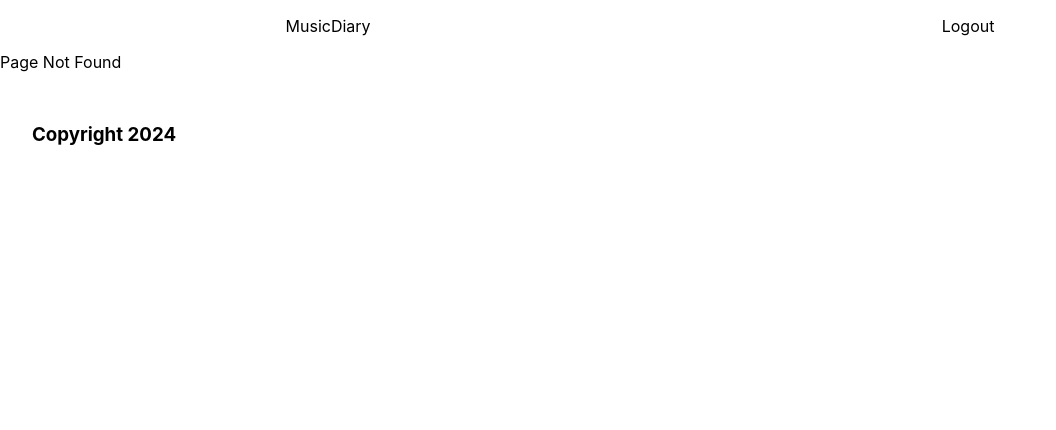
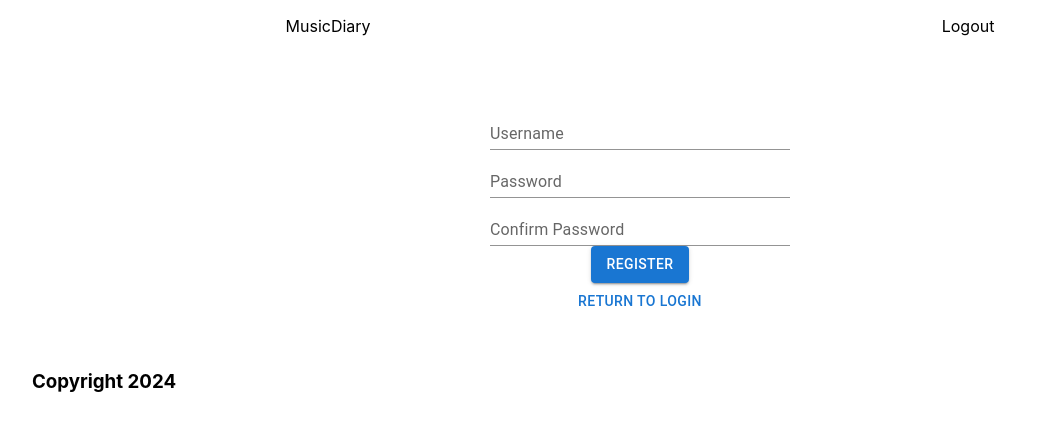
Before and after one commit to MusicDiaryDB/diary-frontend, a React (Create React App) app: page /register in a window 1280 px wide. Before the commit this address had no page. Shown: the top 430 px of the page, without its empty margins (0-1056 px from the left). Built offline with nearby package versions, Linux system fonts and the light colour scheme.

Commit message:
Implemented and cleaned up login/registration pages (reg and admin)

```diff
--- a/package.json
+++ b/package.json
@@ -21,6 +21,7 @@
     "@types/react-dom": "^18.3.1",
     "axios": "^1.7.7",
     "d3": "^7.9.0",
+    "d3.js": "^0.0.2-security",
     "react": "^18.3.1",
     "react-dom": "^18.3.1",
     "react-router-dom": "^6.27.0",
--- a/src/App.tsx
+++ b/src/App.tsx
@@ -6,6 +6,7 @@ import AppFooter from "./pages/components/layout/AppFooter";
 import Login from "./pages/Login";
 import DiaryEntries from "./pages/DiaryEntries";
 import Management from "./pages/Management";
+import Register from "./pages/Register";
 import { QueryClient, QueryClientProvider } from "@tanstack/react-query";
 import SongsAlbums from "./pages/SongsAlbums";
 import FriendsList from "./pages/FriendsList";
@@ -55,6 +56,7 @@ function App() {
           <Route path="/admin/aggregate-graph" element={<Graph />} />
 
           <Route path="/" element={<Login />} />
+          <Route path="/register" element={<Register />} />
           <Route path="*" element={<div>Page Not Found</div>} />
         </Routes>
 
--- /dev/null
+++ b/src/assets/css/pages/Register.css
@@ -0,0 +1,15 @@
+.registerPage {
+    display: flex;
+    flex-direction: column;
+    align-items: center;
+    margin-top: 50px;
+  }
+
+  .registerField {
+    margin: 10px 0;
+    width: 300px;
+  }
+
+  .loginField {
+    margin-top: 20px;
+  }
--- a/src/assets/services/diary/user.ts
+++ b/src/assets/services/diary/user.ts
@@ -15,9 +15,14 @@ export const createUser = async (
     form.append("isAdmin", (isAdmin == null ? false : isAdmin).toString());
     console.log(form);
 
-    const response = await diaryClient.post("/user", form);
+    const response = await diaryClient.post("/user/", form, {
+      headers: {
+        "Content-Type": "multipart/form-data",
+      },
+    });
+
     console.log(response.data);
-    return response.data;
+    return response;
   } catch (err) {
     console.error("Error creating user", err);
     throw err;
--- a/src/pages/Login.tsx
+++ b/src/pages/Login.tsx
@@ -1,15 +1,155 @@
 import { useNavigate } from "react-router-dom";
-import { Button, TextField } from "@mui/material";
+import { Button, TextField, Modal, Box } from "@mui/material";
 import "../assets/css/pages/Login.css";
 import { useState } from "react";
-import { createUser, getUserByUsername } from "../assets/services/diary/user";
+import { ToastContainer, toast } from "react-toastify";
+import "react-toastify/dist/ReactToastify.css";
+import { diaryClient } from "../assets/services/axios";
 
 function Login() {
   const [username, setUsername] = useState("");
-  const [loginButtonText, setLoginButtonText] = useState("Login");
   const [password, setPassword] = useState("");
+  const [adminUsername, setAdminUsername] = useState("");
+  const [adminPassword, setAdminPassword] = useState("");
+  const [isAdminModalOpen, setIsAdminModalOpen] = useState(false);
 
   const navigate = useNavigate();
+
+  // Updated Login logic
+  const handleLogin = () => {
+    console.log(username);
+
+    // Making a POST request to the /login endpoint
+    const formData = new FormData();
+    formData.append("username", username);
+    formData.append("password", password);
+
+    diaryClient
+      .post("/login", formData)
+      .then((res) => {
+        if (res.status === 200) {
+          console.log("User found, logging in");
+          sessionStorage.setItem("username", username);
+          sessionStorage.setItem("user_id", res.data.user_id);
+          sessionStorage.setItem("isLoggedIn", "true");
+          sessionStorage.setItem("isAdmin", res.data.is_admin ? "true" : "false");
+          navigate("/home");
+        }
+      })
+      .catch((error) => {
+        if (error.response) {
+          const errorMessage = error.response.data.error;
+
+          // Displaying different error messages depending on the error
+          if (errorMessage === "Invalid Username") {
+            toast.error("Invalid username", {
+              position: "top-right",
+              autoClose: 1500,
+              hideProgressBar: false,
+              closeOnClick: true,
+              pauseOnHover: true,
+            });
+          } else if (errorMessage === "Invalid Password") {
+            toast.error("Incorrect password", {
+              position: "top-right",
+              autoClose: 1500,
+              hideProgressBar: false,
+              closeOnClick: true,
+              pauseOnHover: true,
+            });
+          } else {
+            toast.error("Invalid username or password", {
+              position: "top-right",
+              autoClose: 1500,
+              hideProgressBar: false,
+              closeOnClick: true,
+              pauseOnHover: true,
+            });
+          }
+        } else {
+          // Generic error message if there was no response from the backend
+          toast.error("Login failed. Please try again later.", {
+            position: "top-right",
+            autoClose: 1500,
+            hideProgressBar: false,
+            closeOnClick: true,
+            pauseOnHover: true,
+          });
+        }
+      });
+  };
+
+  // Open or close admin modal
+  const toggleAdminModal = () => {
+    setIsAdminModalOpen(!isAdminModalOpen);
+  };
+
+  // Handle Admin Login logic with error handling
+  const handleAdminLogin = () => {
+    console.log("Attempting admin login...");
+
+    const formData = new FormData();
+    formData.append("username", adminUsername);
+    formData.append("password", adminPassword);
+
+    diaryClient
+      .post("/login", formData)
+      .then((res) => {
+        if (res.status === 200 && res.data.is_admin) {
+          sessionStorage.setItem("username", adminUsername);
+          sessionStorage.setItem("user_id", res.data.user_id);
+          sessionStorage.setItem("isLoggedIn", "true");
+          sessionStorage.setItem("isAdmin", "true");
+          navigate("/manage");
+        } else {
+          toast.error("Admin credentials are invalid", {
+            position: "top-right",
+            autoClose: 1500,
+            hideProgressBar: false,
+            closeOnClick: true,
+            pauseOnHover: true,
+          });
+        }
+      })
+      .catch((error) => {
+        if (error.response) {
+          const errorMessage = error.response.data.error;
+
+          // Displaying different error messages depending on the error
+          if (errorMessage === "Invalid Username" || errorMessage === "Invalid Password") {
+            toast.error("Invalid Username or Password", {
+              position: "top-right",
+              autoClose: 1500,
+              hideProgressBar: false,
+              closeOnClick: true,
+              pauseOnHover: true,
+            });
+          } else {
+            toast.error("Invalid Username or Password", {
+              position: "top-right",
+              autoClose: 1500,
+              hideProgressBar: false,
+              closeOnClick: true,
+              pauseOnHover: true,
+            });
+          }
+        } else {
+          // Generic error message if there was no response from the backend
+          toast.error("Admin login failed. Please try again later.", {
+            position: "top-right",
+            autoClose: 1500,
+            hideProgressBar: false,
+            closeOnClick: true,
+            pauseOnHover: true,
+          });
+        }
+      });
+  };
+
+  const handleRegistration = () => {
+    navigate("/register");
+  };
+
   return (
     <div className="loginPage">
       <TextField
@@ -18,76 +158,97 @@ function Login() {
         label="Username"
         variant="standard"
         value={username}
-        onChange={(e) => {
-          setUsername(e.target.value);
-        }}
+        onChange={(e) => setUsername(e.target.value)}
       />
       <TextField
         id="user-password"
         variant="standard"
         label="Password"
+        type="password"
         value={password}
-        onChange={(e) => {
-          setPassword(e.target.value);
-        }}
+        onChange={(e) => setPassword(e.target.value)}
       />
-
       <Button
         className="loginField"
         variant="contained"
-        disabled={loginButtonText !== "Login"}
-        onClick={() => {
-          console.log(username);
+        onClick={handleLogin}
+      >
+        Login
+      </Button>
 
-          // TODO: login validation
-          getUserByUsername(username)
-            .then((res) => {
-              console.log("already exists");
-              sessionStorage.setItem("username", res.Username);
-              sessionStorage.setItem("user_id", res.UserId);
-              // @ts-ignore
-              sessionStorage.setItem("isLoggedIn", true);
-              // @ts-ignore
-              sessionStorage.setItem("isAdmin", false);
-              navigate("/home");
-            })
-            .catch(async (error) => {
-              setLoginButtonText("Creating User...");
-              console.log("creating user");
+      <Button
+        className="registerField"
+        variant="contained"
+        onClick={handleRegistration}
+      >
+        Register
+      </Button>
 
-              //Wait to see User being created
-              await new Promise((r) => setTimeout(r, 1000));
-              createUser(username, "public", password, false).then((res) => {
-                if (res.status === 201) {
-                  sessionStorage.setItem("username", username);
-                  // @ts-ignore
-                  sessionStorage.setItem("isLoggedIn", true);
-                  // @ts-ignore
-                  sessionStorage.setItem("isAdmin", false);
-                  navigate("/home");
-                }
-              });
-              setLoginButtonText("Login");
-            });
+      {/* Button to open admin login modal */}
+      <Button
+        className="adminLoginButton"
+        onClick={toggleAdminModal}
+        style={{
+          position: "fixed",
+          bottom: "20px",
+          right: "20px",
+          backgroundColor: "#f50057",
+          color: "white",
         }}
       >
-        {loginButtonText}
+        Admin Login
       </Button>
 
-      {/* TODO: validation of admin accout */}
-      <Button
-        className="loginField"
-        onClick={() => {
-          // @ts-ignore
-          sessionStorage.setItem("isLoggedIn", true);
-          // @ts-ignore
-          sessionStorage.setItem("isAdmin", true);
-          navigate("/manage");
-        }}
+      {/* Admin Login Modal */}
+      <Modal
+        open={isAdminModalOpen}
+        onClose={toggleAdminModal}
+        aria-labelledby="admin-login-modal"
+        aria-describedby="admin-login-modal-description"
       >
-        Login as Admin
-      </Button>
+        <Box
+          sx={{
+            position: "absolute",
+            top: "50%",
+            left: "50%",
+            transform: "translate(-50%, -50%)",
+            width: 400,
+            bgcolor: "background.paper",
+            border: "2px solid #000",
+            boxShadow: 24,
+            p: 4,
+          }}
+        >
+          <h2 id="admin-login-modal">Admin Login</h2>
+          <TextField
+            label="Admin Username"
+            fullWidth
+            margin="normal"
+            value={adminUsername}
+            onChange={(e) => setAdminUsername(e.target.value)}
+          />
+          <TextField
+            label="Admin Password"
+            type="password"
+            fullWidth
+            margin="normal"
+            value={adminPassword}
+            onChange={(e) => setAdminPassword(e.target.value)}
+          />
+          <Button
+            fullWidth
+            variant="contained"
+            onClick={handleAdminLogin}
+            style={{ marginTop: "20px" }}
+          >
+            Admin Login
+          </Button>
+        </Box>
+      </Modal>
+
+      <ToastContainer />
     </div>
   );
 }
+
 export default Login;
--- /dev/null
+++ b/src/pages/Register.tsx
@@ -0,0 +1,152 @@
+import { useNavigate } from "react-router-dom";
+import { Button, TextField } from "@mui/material";
+import "../assets/css/pages/Register.css";
+import { useState } from "react";
+import { ToastContainer, toast } from "react-toastify";
+import "react-toastify/dist/ReactToastify.css";
+import { createUser, getUserByUsername } from "../assets/services/diary/user";
+
+function Register() {
+  const [username, setUsername] = useState("");
+  const [password, setPassword] = useState("");
+  const [confirmPassword, setConfirmPassword] = useState("");
+
+  const navigate = useNavigate();
+
+  // Registration logic
+  const handleRegistration = () => {
+    // Validate fields
+    if (!username || !password || !confirmPassword) {
+      toast.error("Please fill out all fields", {
+        position: "top-right",
+        autoClose: 3000,
+        hideProgressBar: false,
+        closeOnClick: true,
+        pauseOnHover: true,
+      });
+      return;
+    }
+
+    if (password !== confirmPassword) {
+      toast.error("Passwords do not match", {
+        position: "top-right",
+        autoClose: 3000,
+        hideProgressBar: false,
+        closeOnClick: true,
+        pauseOnHover: true,
+      });
+      return;
+    }
+
+    // First, check if the username is already taken
+    getUserByUsername(username)
+      .then((res) => {
+        // If the user exists
+        if (res) {
+          toast.error("Username already taken", {
+            position: "top-right",
+            autoClose: 3000,
+            hideProgressBar: false,
+            closeOnClick: true,
+            pauseOnHover: true,
+          });
+        }
+      })
+      .catch((error) => {
+        if (error.response && error.response.status === 404) {
+          // If the username doesn't exist
+          createUser(username, password, "public", false)
+            .then((res) => {
+              if (res.status === 201) {
+                toast.success("Registration successful! Redirecting to login...", {
+                  position: "top-right",
+                  autoClose: 3000,
+                  hideProgressBar: false,
+                  closeOnClick: true,
+                  pauseOnHover: true,
+                });
+
+                // Wait a moment to let the user see the success toast and then navigate to login
+                setTimeout(() => {
+                  navigate("/"); // Redirect to login page
+                }, 1500);
+              }
+            })
+            .catch((error) => {
+              console.error("Error creating user", error);
+              toast.error("Registration failed. Please try again later.", {
+                position: "top-right",
+                autoClose: 3000,
+                hideProgressBar: false,
+                closeOnClick: true,
+                pauseOnHover: true,
+              });
+            });
+        } else {
+          // Handle any unexpected error from `getUserByUsername`
+          console.error("Error checking username availability", error);
+          toast.error("Error checking username availability. Please try again later.", {
+            position: "top-right",
+            autoClose: 3000,
+            hideProgressBar: false,
+            closeOnClick: true,
+            pauseOnHover: true,
+          });
+        }
+      });
+  };
+
+  // Navigate to login page
+  const handleNavigateToLogin = () => {
+    navigate("/"); // Redirect to login page at "/"
+  };
+
+  return (
+    <div className="registerPage">
+      <TextField
+        className="registerField"
+        id="username"
+        label="Username"
+        variant="standard"
+        value={username}
+        onChange={(e) => setUsername(e.target.value)}
+      />
+      <TextField
+        className="registerField"
+        id="password"
+        variant="standard"
+        label="Password"
+        type="password"
+        value={password}
+        onChange={(e) => setPassword(e.target.value)}
+      />
+      <TextField
+        className="registerField"
+        id="confirm-password"
+        variant="standard"
+        label="Confirm Password"
+        type="password"
+        value={confirmPassword}
+        onChange={(e) => setConfirmPassword(e.target.value)}
+      />
+      <Button
+        className="registerButton"
+        variant="contained"
+        onClick={handleRegistration}
+      >
+        Register
+      </Button>
+
+      <Button
+        className="loginNavigateButton"
+        onClick={handleNavigateToLogin}
+      >
+        Return to Login
+      </Button>
+
+      <ToastContainer />
+    </div>
+  );
+}
+
+export default Register;
```
Also changed, not shown: 1 other file (tests, documents, lock files or other folders).
